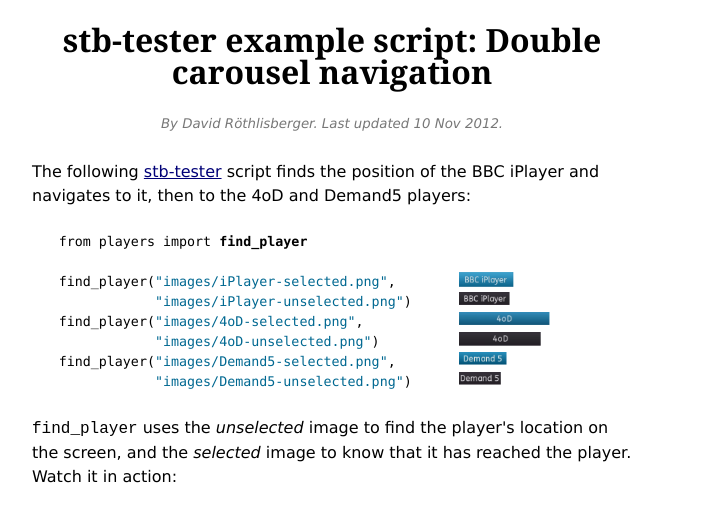
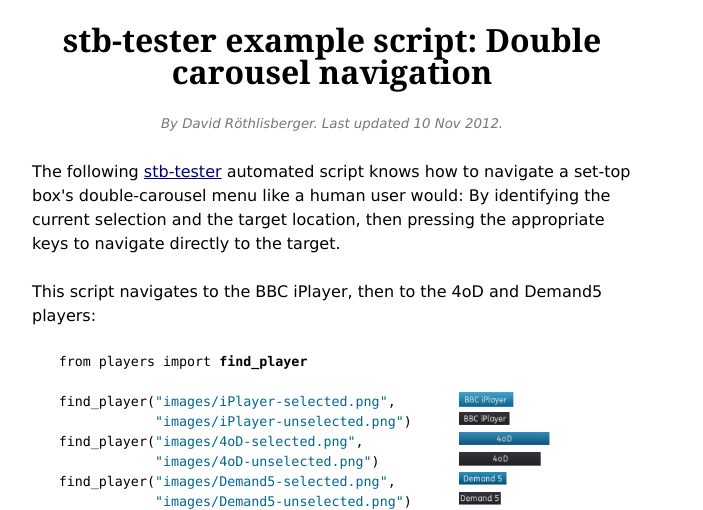
Before and after one commit to LewisHaley/stb-tester.com, a plain HTML site: page find-player.html in a window 1280 px wide. Shown: the top 510 px of the page, without its empty margins (308-1011 px from the left). Drawn offline with Linux system fonts and the light colour scheme.

Commit message:
Static site from master d73f258

```diff
--- a/find-player.html
+++ b/find-player.html
@@ -30,8 +30,11 @@
 
 <div id="content">
 
-<p>The following <a class="reference external" href="http://stb-tester.com">stb-tester</a> script finds the position of the BBC iPlayer
-and navigates to it, then to the 4oD and Demand5 players:</p>
+<p>The following <a class="reference external" href="http://stb-tester.com">stb-tester</a> automated script knows how to navigate a set-top
+box's double-carousel menu like a human user would: By identifying the current
+selection and the target location, then pressing the appropriate keys to
+navigate directly to the target.</p>
+<p>This script navigates to the BBC iPlayer, then to the 4oD and Demand5 players:</p>
 <div class="container">
 <p>from players import <span class='highlight-definition'>find_player</span></p>
 <p>&nbsp;</p>
@@ -96,8 +99,6 @@
 <p>        return <span class='highlight-string'>"CURSOR_UP"</span></p>
 <p>    if _less(source.x, target.x):</p>
 <p>        return <span class='highlight-string'>"CURSOR_RIGHT"</span></p>
-<p>    raise stbt.UITestError(</p>
-<p>        <span class='highlight-string'>"_next_key called when the target player already found"</span>)</p>
 <p>&nbsp;</p>
 <p>def <span class='highlight-definition'>_less</span>(<span class='highlight-definition'>a</span>, <span class='highlight-definition'>b</span>, <span class='highlight-definition'>tolerance</span>=20):</p>
 <p>    <span class='highlight-docstring'>"""An implementation of '<' with a tolerance of what is considered equal."""</span></p>
```
Also changed, not shown: hdpvr-mp4-pipeline.svg.
